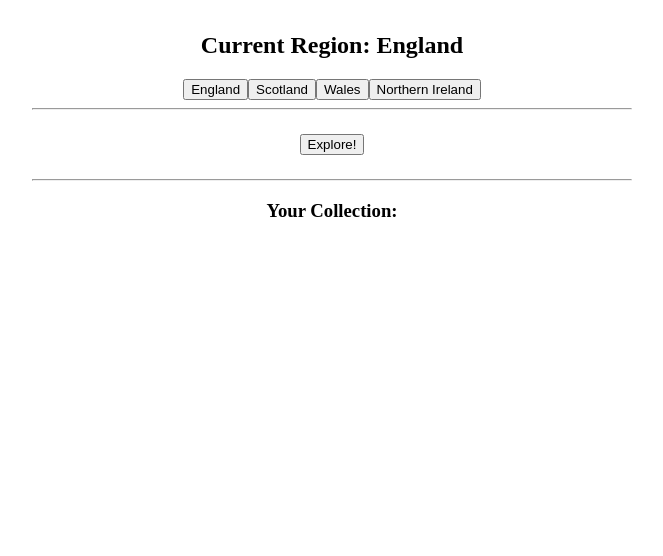
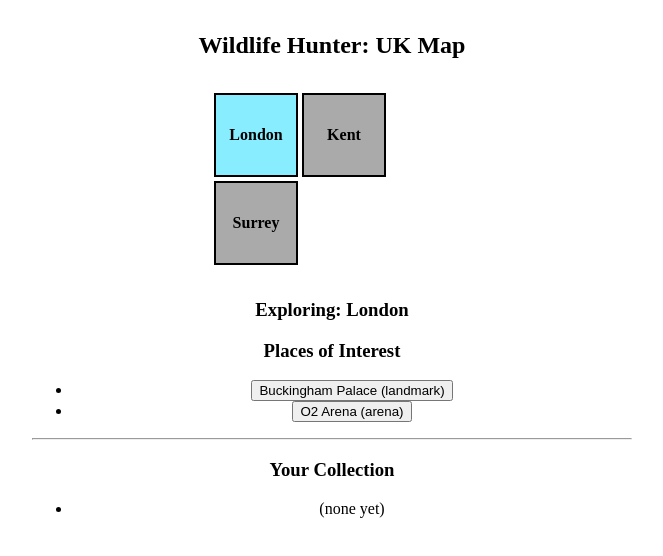
Before and after one commit to ray-seal/WildlifeHunter, a Next.js app: page /game in a window 1280 px wide. Shown: the top 556 px of the page, without its empty margins (308-971 px from the left). Built offline with nearby package versions, Linux system fonts and the light colour scheme.

Commit message:
Update game.js

```diff
--- a/pages/game.js
+++ b/pages/game.js
@@ -1,82 +1,93 @@
 import { useState } from "react";
 
-const wildlifeList = [
-  { name: "Smooth Newt", type: "small", region: "England" },
-  { name: "Stag Beetle", type: "small", region: "England" },
-  { name: "Fox", type: "medium", region: "UK" },
-  { name: "Badger", type: "medium", region: "UK" },
-  { name: "Welsh Dragon", type: "mythical", region: "Wales" },
+// Dummy pixel map as a grid for now; replace with an actual pixel-art map image later.
+const counties = [
+  {
+    name: "London",
+    unlocked: true,
+    wildlife: ["Red Fox", "Grey Squirrel"],
+    placesOfInterest: [
+      { name: "Buckingham Palace", type: "landmark", wildlife: ["Mute Swan"], x: 3, y: 2 },
+      { name: "O2 Arena", type: "arena", wildlife: ["Pigeon"], x: 5, y: 4 }
+    ]
+  },
+  { name: "Kent", unlocked: false, wildlife: ["Dormouse"], placesOfInterest: [] },
+  { name: "Surrey", unlocked: false, wildlife: ["Stag Beetle"], placesOfInterest: [] },
+  // add more counties as needed
 ];
 
-const tools = {
-  small: "Net",
-  medium: "Cage",
-  mythical: "Chain",
-};
-
-function getRandomWildlife(region = "UK") {
-  const filtered = wildlifeList.filter(
-    (w) => w.region === region || w.region === "UK"
+function Map({ counties, onSelectCounty, selectedCounty }) {
+  return (
+    <div style={{ display: "flex", flexWrap: "wrap", width: 240, margin: "2rem auto" }}>
+      {counties.map((county, i) => (
+        <div
+          key={county.name}
+          onClick={() => county.unlocked && onSelectCounty(county.name)}
+          style={{
+            width: 80, height: 80, border: "2px solid black", margin: 2,
+            background: county.unlocked ? (county.name === selectedCounty ? "#8ef" : "#dfd") : "#aaa",
+            cursor: county.unlocked ? "pointer" : "not-allowed",
+            display: "flex", alignItems: "center", justifyContent: "center", fontWeight: "bold"
+          }}
+        >
+          {county.name}
+        </div>
+      ))}
+    </div>
   );
-  return filtered[Math.floor(Math.random() * filtered.length)];
 }
 
-export default function Game() {
-  const [region, setRegion] = useState("England");
-  const [wildlife, setWildlife] = useState(null);
-  const [caught, setCaught] = useState([]);
-
-  const handleExplore = () => {
-    const found = getRandomWildlife(region);
-    setWildlife(found);
-  };
-
-  const handleCatch = () => {
-    if (!wildlife) return;
-    // Simple catch logic
-    if (wildlife.name === "Welsh Dragon" && region !== "Wales") {
-      alert("The dragon only appears in Wales!");
-      return;
-    }
-    if (Math.random() > 0.4) {
-      setCaught([...caught, wildlife]);
-      alert(`You caught a ${wildlife.name}!`);
-    } else {
-      alert(`The ${wildlife.name} escaped!`);
-    }
-    setWildlife(null);
-  };
-
+function Places({ places, onVisit }) {
   return (
-    <div style={{ maxWidth: 600, margin: "2rem auto", textAlign: "center" }}>
-      <h2>Current Region: {region}</h2>
-      <div>
-        <button onClick={() => setRegion("England")}>England</button>
-        <button onClick={() => setRegion("Scotland")}>Scotland</button>
-        <button onClick={() => setRegion("Wales")}>Wales</button>
-        <button onClick={() => setRegion("Northern Ireland")}>
-          Northern Ireland
-        </button>
-      </div>
-      <hr />
-      <button onClick={handleExplore} style={{ margin: "1rem" }}>
-        Explore!
-      </button>
-      {wildlife && (
-        <div>
-          <h3>You encountered a {wildlife.name}!</h3>
-          <button onClick={handleCatch}>
-            Use {tools[wildlife.type]}
-          </button>
-        </div>
-      )}
-      <hr />
-      <h3>Your Collection:</h3>
+    <div>
+      <h3>Places of Interest</h3>
+      {places.length === 0 && <p>No places yet.</p>}
       <ul>
-        {caught.map((w, i) => (
-          <li key={i}>{w.name}</li>
+        {places.map((place, i) => (
+          <li key={i}>
+            <button onClick={() => onVisit(place)}>{place.name} ({place.type})</button>
+          </li>
         ))}
       </ul>
     </div>
   );
 }
+
+export default function Game() {
+  const [selectedCounty, setSelectedCounty] = useState("London");
+  const [currentPlace, setCurrentPlace] = useState(null);
+  const [caught, setCaught] = useState([]);
+
+  const county = counties.find(c => c.name === selectedCounty);
+
+  const handleVisitPlace = (place) => {
+    setCurrentPlace(place);
+    // For now, just auto-catch wildlife if present
+    if (place.wildlife && place.wildlife.length > 0) {
+      setCaught([...caught, ...place.wildlife]);
+      alert(`You found and caught: ${place.wildlife.join(", ")}!`);
+    }
+  };
+
+  return (
+    <div style={{ maxWidth: 600, margin: "2rem auto", textAlign: "center" }}>
+      <h2>Wildlife Hunter: UK Map</h2>
+      <Map
+        counties={counties}
+        onSelectCounty={setSelectedCounty}
+        selectedCounty={selectedCounty}
+      />
+      <h3>Exploring: {county.name}</h3>
+      <Places
+        places={county.placesOfInterest}
+        onVisit={handleVisitPlace}
+      />
+      <hr />
+      <h3>Your Collection</h3>
+      <ul>
+        {caught.length === 0 && <li>(none yet)</li>}
+        {caught.map((w, i) => <li key={i}>{w}</li>)}
+      </ul>
+    </div>
+  );
+}
```
